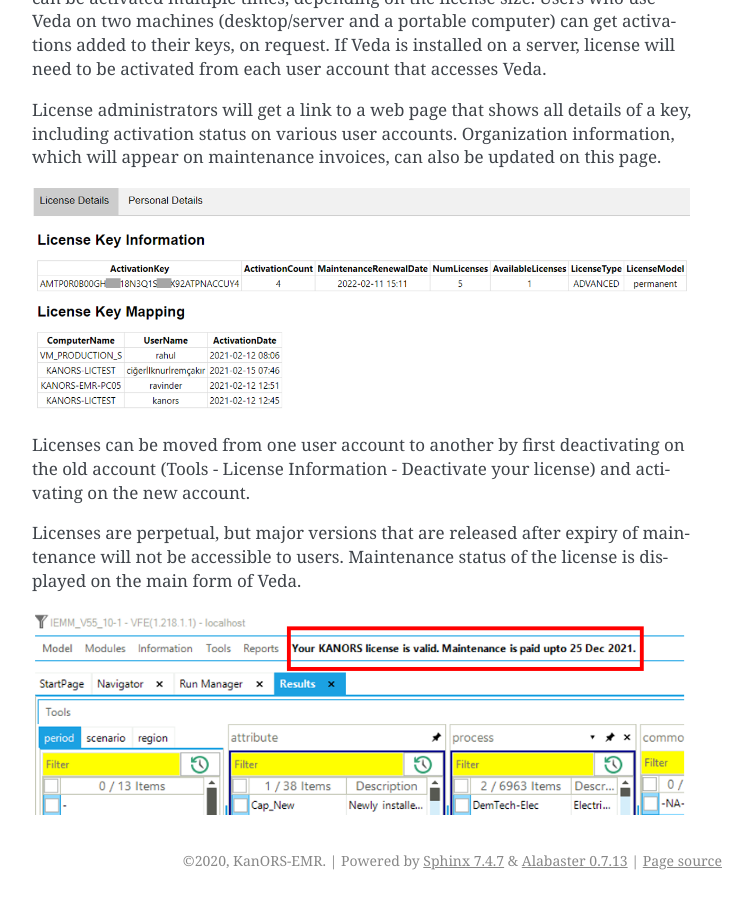
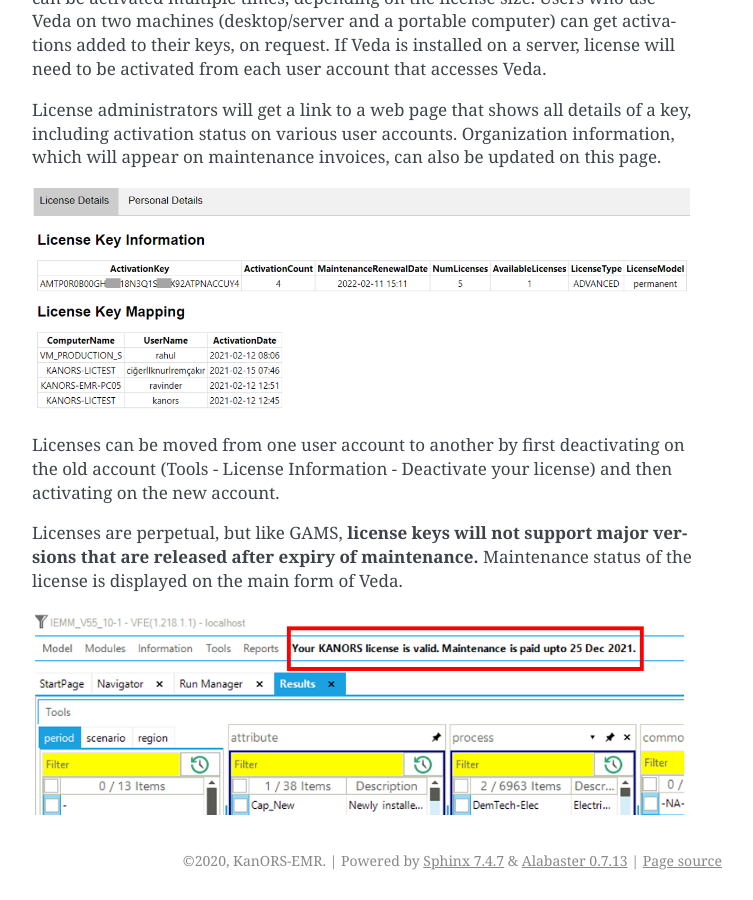
Before and after one commit to kanors-emr/Veda-documentation, a Sphinx documentation site: the page built from docs/source/pages/introduction.rst, in a window 1280 px wide and 900 px high, scrolled down 5288 px. Shown: the whole window, without its empty margins (388-1141 px from the left). Built offline with Sphinx 7.4.7, drawn with Linux system fonts in a browser that asks for light colours.

Commit message:
minor tweaks

```diff
--- a/docs/source/pages/introduction.rst
+++ b/docs/source/pages/introduction.rst
@@ -111,9 +111,9 @@
 .. image:: images/lickey_information.PNG
    :width: 700
 
-Licenses can be moved from one user account to another by first deactivating on the old account (Tools - License Information - Deactivate your license) and activating on the new account.
+Licenses can be moved from one user account to another by first deactivating on the old account (Tools - License Information - Deactivate your license) and then activating on the new account.
 
-Licenses are perpetual, but major versions that are released after expiry of maintenance will not be accessible to users.
+Licenses are perpetual, but like GAMS, **license keys will not support major versions that are released after expiry of maintenance.**
 Maintenance status of the license is displayed on the main form of Veda.
 
 .. image:: images/maintenance_status.png
```
